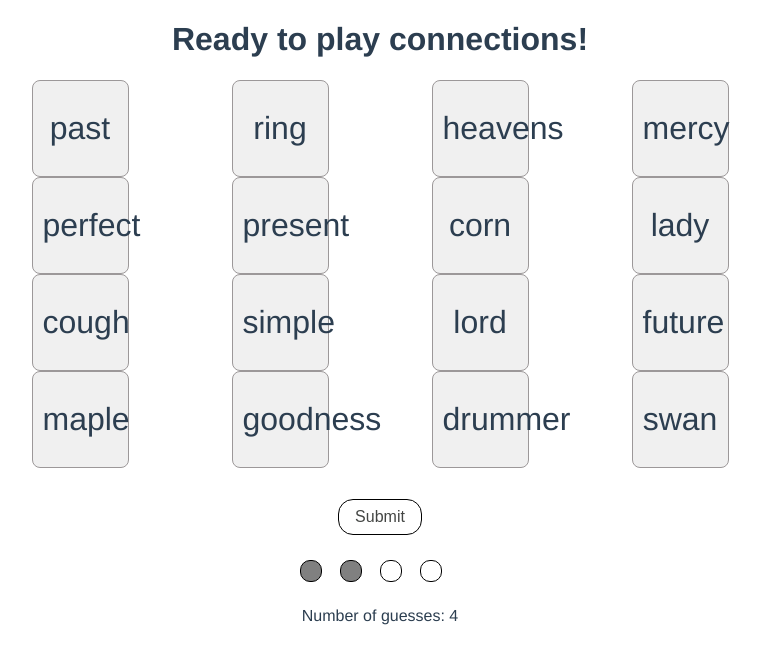
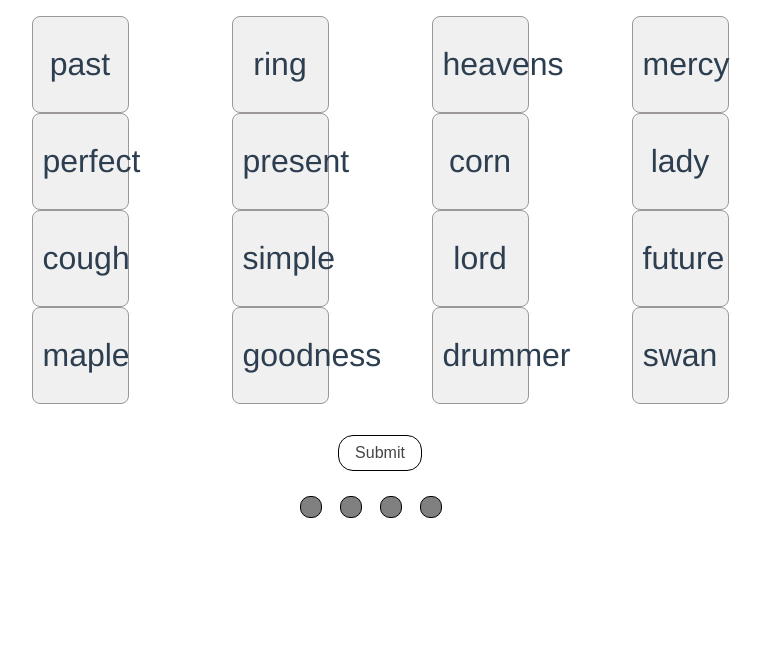
Before and after one commit to margOnline/connections, a Vue app: page / in a window 1280 px wide. Shown: the top 664 px of the page, without its empty margins (260-1020 px from the left). Built offline with nearby package versions, Linux system fonts and the light colour scheme.

Commit message:
Update styling and messages for number of guesses remaining

```diff
--- a/src/components/GameOverMessage.vue
+++ b/src/components/GameOverMessage.vue
@@ -1,7 +1,7 @@
 <template>
   <div class="container">
     <div class="banner">
-      <h3>{{ message }}!</h3>
+      <h1>{{ message }}!</h1>
     </div>
   </div>
 </template>
@@ -14,7 +14,8 @@ export default {
       messages: {
         0: "Better luck next time",
         1: "Phew",
-        2: "Well done",
+        2: "Not bad",
+        3: "Well done",
         4: "Perfect",
       },
       numOfGuessesRemaining: { type: Number },
--- a/src/components/NumberOfGuesses.vue
+++ b/src/components/NumberOfGuesses.vue
@@ -1,12 +1,11 @@
 <template>
   <div class="container">
-    <div class="filled circle"></div>
-    <div class="filled circle"></div>
-    <div class="unfilled circle"></div>
-    <div class="unfilled circle"></div>
-  </div>
-  <div>
-    <p>Number of guesses: {{ numOfGuesses() }}</p>
+    <div
+      v-for="n in numOfGuessesRemaining()"
+      :key="n"
+      class="filled circle"
+    ></div>
+    <div v-for="n in numOfGuesses()" :key="n" class="unfilled circle"></div>
   </div>
 </template>
 
@@ -14,8 +13,11 @@
 export default {
   name: "NumberOfGuesses",
   methods: {
+    numOfGuessesRemaining() {
+      return this.$store.state.numOfGuessesRemaining;
+    },
     numOfGuesses() {
-      return this.$store.state.numOfGuessesRemaining;
+      return 4 - this.$store.state.numOfGuessesRemaining;
     },
   },
 };
--- a/src/pages/Home.vue
+++ b/src/pages/Home.vue
@@ -1,6 +1,5 @@
 <template>
   <div class="container">
-    <h1>Ready to play connections!</h1>
     <Board :categories="categories" :words="words" />
   </div>
 </template>
```
